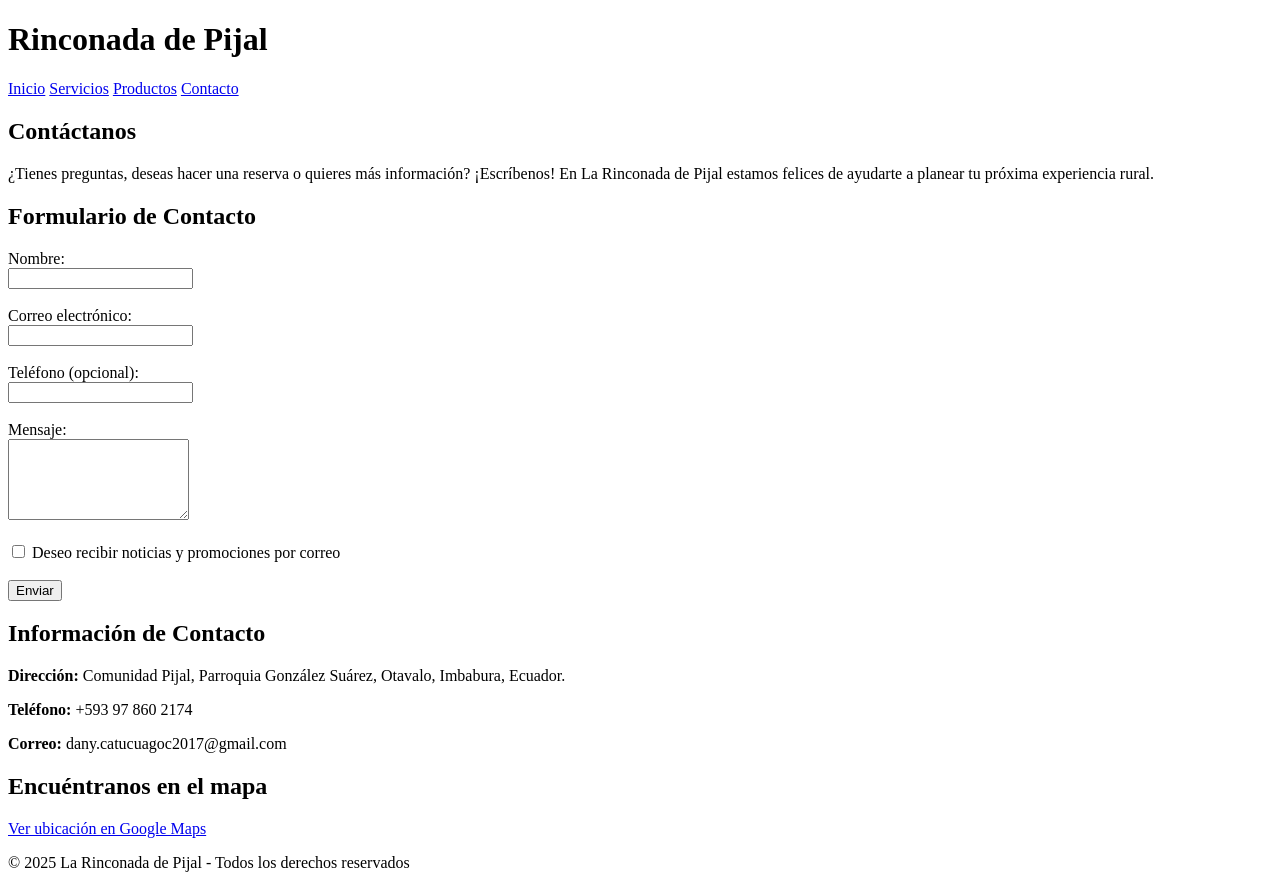
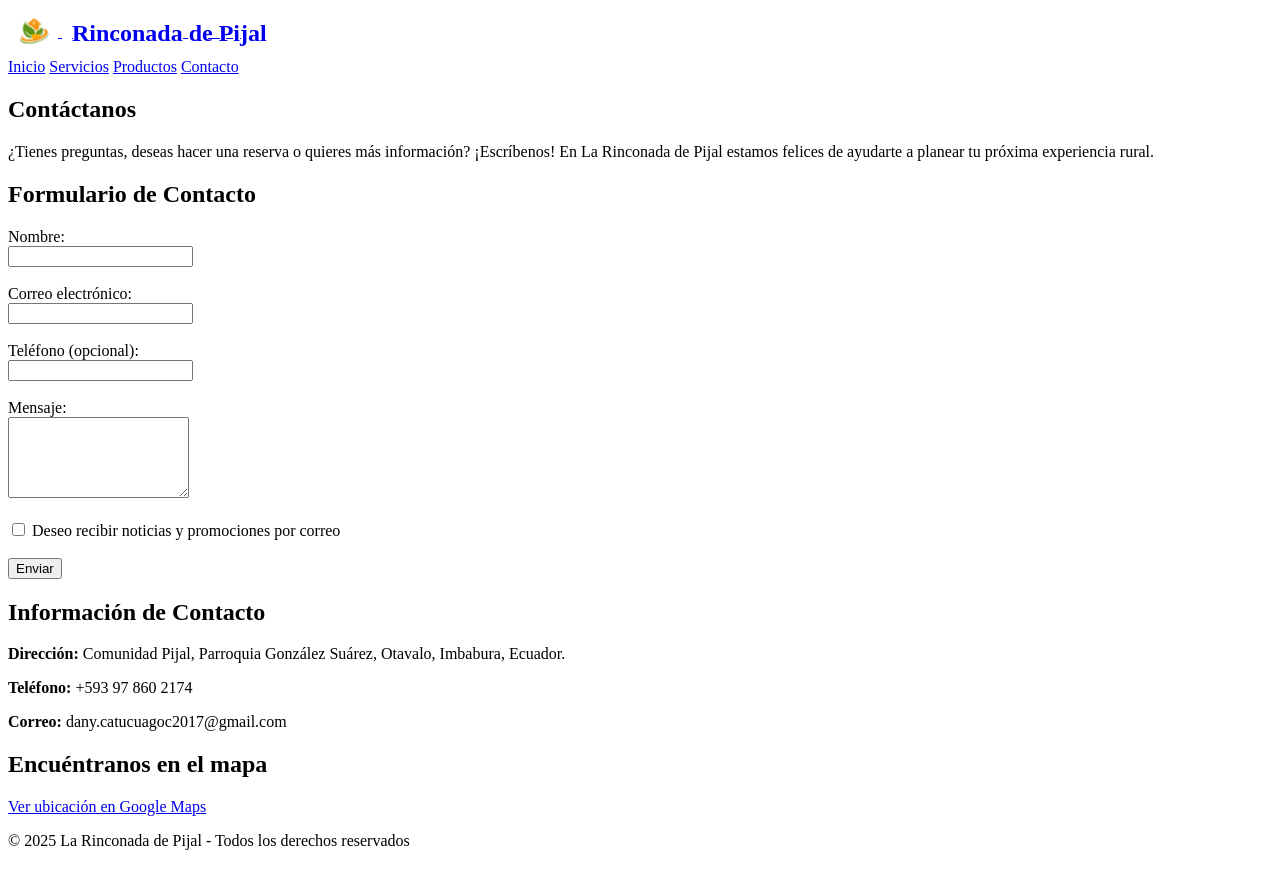
Before and after one commit to Dannyct24/HTML, a plain HTML site: page pages2/contact.html in a window 1280 px wide. After the commit the page ends 866 px from the top, so only its background shows below. Drawn offline with Linux system fonts and the light colour scheme.

Commit message:
modified:   index.html 	modified:   pages2/contact.html 	modified:   pages2/products.html 	modified:   pages2/services.html

```diff
--- a/pages2/contact.html
+++ b/pages2/contact.html
@@ -24,7 +24,9 @@
 
 <body>
     <header>
-        <h1>Rinconada de Pijal</h1>
+        <a href="../index.html">
+            <img src="../icon/favicon.ico" alt="Icono Rinconada de Pijal" style="height: 50px; vertical-align: middle;">
+            <span style="font-size: 1.5em; font-weight: bold; vertical-align: middle; margin-left: 10px;">Rinconada de Pijal</span>
         <nav>
 
             <a href="../index.html">Inicio</a>
```
Also changed, not shown: index.html (+3 -2 lines), pages2/products.html (+3 -1 lines), pages2/services.html (+3 -1 lines).
